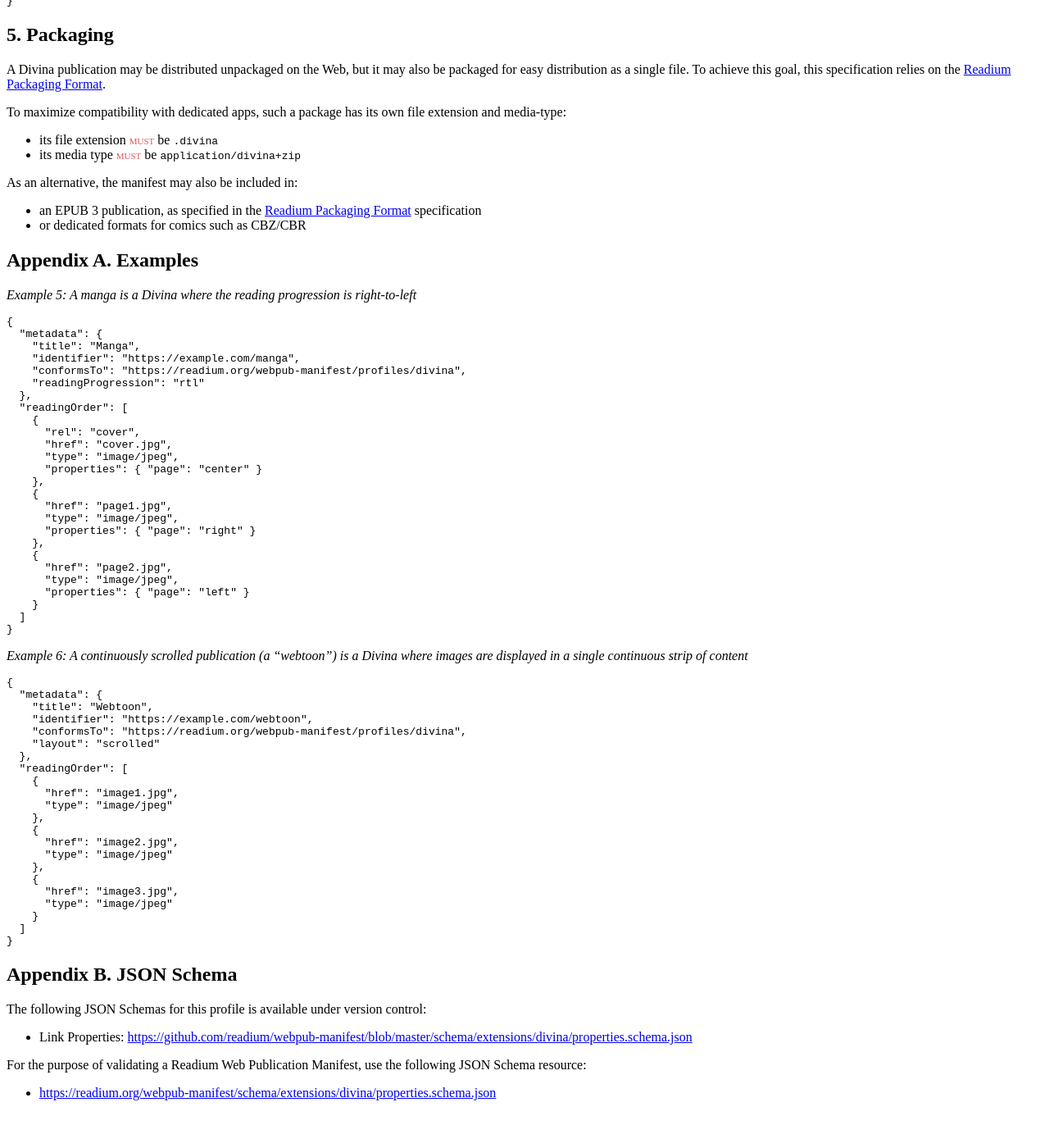
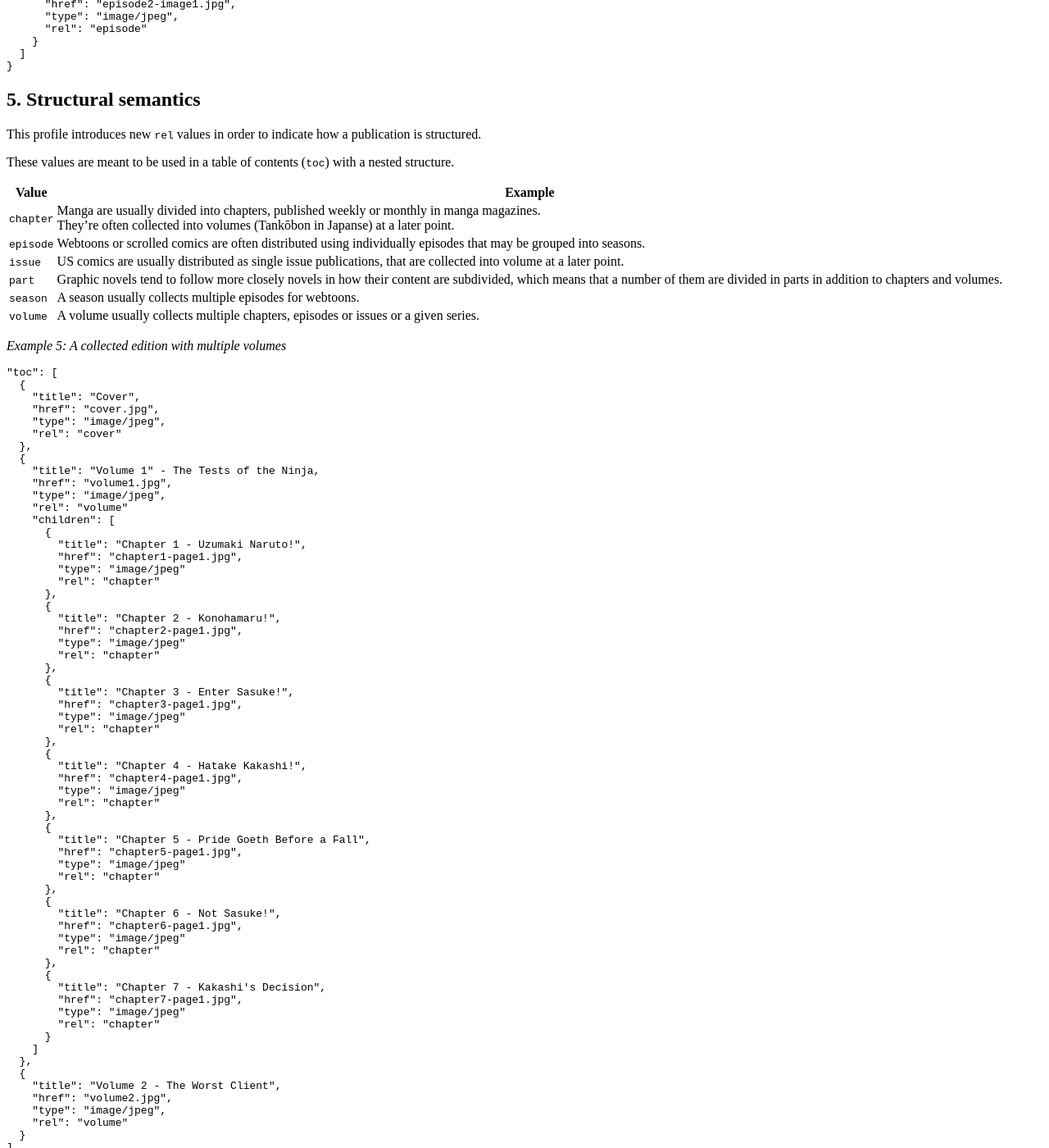
Before and after one commit to readium/webpub-manifest, a Jekyll site: the page built from profiles/divina.md, in a window 1280 px wide and 1400 px high, scrolled down 3575 px. Shown: the whole window at 82% size. Built offline with Jekyll 4.4.1, drawn with Linux system fonts in a browser that asks for light colours; our own code applies the rules of GitHub Pages for plain Markdown files; comment, search, counter and statistics services are not loaded; before the commit the page ends 4933 px from its top, so only the background shows below that; some of the changed text lies outside the part shown.

Commit message:
Structural semantics for Divina

````diff
--- a/profiles/divina.md
+++ b/profiles/divina.md
@@ -163,14 +163,7 @@ Reading systems are strongly encouraged to let the user decide if they prefer re
 
 For publications where a single continuous scroll is required to properly display the publication (such as webtoons for example), content creators <strong class="rfc">should</strong> use the [`layout`](../contexts/default/README.md#layout-and-reading-progression) property with the `scrolled` value.
 
-In order to override the default behaviour of displaying all images from the `readingOrder` in a single continuous scroll, this profile also introduces a new property for Link Objects:
-
-<dl>
-  <dt>break-scroll-before</dt>
-  <dd>Specifies that an item in the reading order should break the current continuous scroll and start a new one.</dd>
-</dl>
-
-*Example 4: A scrolled publication with a break in its continuous scroll*
+*Example 4: A scrolled publication that contains two episodes*
 
 ```json
 {
@@ -195,10 +188,7 @@ In order to override the default behaviour of displaying all images from the `re
     },
     {
       "href": "episode2-image1.jpg",
-      "type": "image/jpeg",
-      "properties": {
-        "break-scroll-before": true
-      }
+      "type": "image/jpeg"
     },
     {
       "href": "episode2-image2.jpg",
@@ -208,11 +198,110 @@ In order to override the default behaviour of displaying all images from the `re
       "href": "episode2-image3.jpg",
       "type": "image/jpeg"
     }
+  ],
+  "toc": [
+    {
+      "title": "Episode 1",
+      "href": "episode1-image1.jpg",
+      "type": "image/jpeg",
+      "rel": "episode"
+    },
+    {
+      "title": "Episode 2",
+      "href": "episode2-image1.jpg",
+      "type": "image/jpeg",
+      "rel": "episode"
+    }
   ]
 }
 ```
 
-## 5. Packaging
+## 5. Structural semantics
+
+This profile introduces new `rel` values in order to indicate how a publication is structured.
+
+These values are meant to be used in a table of contents (`toc`) with a nested structure.
+
+| Value  | Example |
+| ------ | ------- |
+| `chapter` | Manga are usually divided into chapters, published weekly or monthly in manga magazines. <br /> They're often collected into volumes (Tankōbon in Japanse) at a later point. |
+| `episode` | Webtoons or scrolled comics are often distributed using individually episodes that may be grouped into seasons. |
+| `issue` | US comics are usually distributed as single issue publications, that are collected into volume at a later point. |
+| `part` | Graphic novels tend to follow more closely novels in how their content are subdivided, which means that a number of them are divided in parts in addition to chapters and volumes. |
+| `season` | A season usually collects multiple episodes for webtoons. |
+| `volume` | A volume usually collects multiple chapters, episodes or issues or a given series. |
+
+*Example 5: A collected edition with multiple volumes*
+
+```json
+"toc": [
+  {
+    "title": "Cover",
+    "href": "cover.jpg",
+    "type": "image/jpeg",
+    "rel": "cover"
+  },
+  {
+    "title": "Volume 1" - The Tests of the Ninja,
+    "href": "volume1.jpg",
+    "type": "image/jpeg",
+    "rel": "volume"
+    "children": [
+      {
+        "title": "Chapter 1 - Uzumaki Naruto!",
+        "href": "chapter1-page1.jpg",
+        "type": "image/jpeg"
+        "rel": "chapter"
+      },
+      {
+        "title": "Chapter 2 - Konohamaru!",
+        "href": "chapter2-page1.jpg",
+        "type": "image/jpeg"
+        "rel": "chapter"
+      },
+      {
+        "title": "Chapter 3 - Enter Sasuke!",
+        "href": "chapter3-page1.jpg",
+        "type": "image/jpeg"
+        "rel": "chapter"
+      },
+      {
+        "title": "Chapter 4 - Hatake Kakashi!",
+        "href": "chapter4-page1.jpg",
+        "type": "image/jpeg"
+        "rel": "chapter"
+      },
+      {
+        "title": "Chapter 5 - Pride Goeth Before a Fall",
+        "href": "chapter5-page1.jpg",
+        "type": "image/jpeg"
+        "rel": "chapter"
+      },
+      {
+        "title": "Chapter 6 - Not Sasuke!",
+        "href": "chapter6-page1.jpg",
+        "type": "image/jpeg"
+        "rel": "chapter"
+      },
+      {
+        "title": "Chapter 7 - Kakashi's Decision",
+        "href": "chapter7-page1.jpg",
+        "type": "image/jpeg"
+        "rel": "chapter"
+      }
+    ]
+  },
+  {
+    "title": "Volume 2 - The Worst Client",
+    "href": "volume2.jpg",
+    "type": "image/jpeg",
+    "rel": "volume"
+  }
+]
+```
+
+
+## 6. Packaging
 
 A Divina publication may be distributed unpackaged on the Web, but it may also be packaged for easy distribution as a single file. To achieve this goal, this specification relies on the [Readium Packaging Format](./packaging.md).
 
@@ -226,10 +315,19 @@ As an alternative, the manifest may also be included in:
 - an EPUB 3 publication, as specified in the [Readium Packaging Format](./packaging.md#6-hybrid-epub-3--rpf-packages) specification
 - or dedicated formats for comics such as CBZ/CBR
 
+## Appendix A. JSON Schema
 
-## Appendix A. Examples
+The following JSON Schemas for this profile is available under version control:
 
-*Example 5: A manga is a Divina where the reading progression is right-to-left*
+- Link Properties: <https://github.com/readium/webpub-manifest/blob/master/schema/extensions/divina/properties.schema.json>
+
+For the purpose of validating a Readium Web Publication Manifest, use the following JSON Schema resource:
+
+- <https://readium.org/webpub-manifest/schema/extensions/divina/properties.schema.json>
+
+## Appendix B. Examples
+
+*Example 6: A manga is a Divina where the reading progression is right-to-left*
 
 
 ```json
@@ -261,7 +359,7 @@ As an alternative, the manifest may also be included in:
 }
 ```
 
-*Example 6: A continuously scrolled publication (a "webtoon") is a Divina where images are displayed in a single continuous strip of content*
+*Example 7: A continuously scrolled publication (a "webtoon") is a Divina where images are displayed in a single continuous strip of content*
 
 
 ```json
@@ -288,13 +386,3 @@ As an alternative, the manifest may also be included in:
   ]
 }
 ```
-
-## Appendix B. JSON Schema
-
-The following JSON Schemas for this profile is available under version control:
-
-- Link Properties: <https://github.com/readium/webpub-manifest/blob/master/schema/extensions/divina/properties.schema.json>
-
-For the purpose of validating a Readium Web Publication Manifest, use the following JSON Schema resource:
-
-- <https://readium.org/webpub-manifest/schema/extensions/divina/properties.schema.json>
--- a/schema/extensions/divina/properties.schema.json
+++ /dev/null
@@ -1,13 +0,0 @@
-{
-  "$schema": "http://json-schema.org/draft-07/schema#",
-  "$id": "https://readium.org/webpub-manifest/schema/extensions/divina/properties.schema.json",
-  "title": "Divina Profile - Link Properties",
-  "type": "object",
-  "properties": {
-    "break-scroll-before": {
-      "description": "Specifies that an item in the reading order should break the current continuous scroll and start a new one.",
-      "type": "boolean",
-      "default": false
-    }
-  }
-}
--- a/schema/link.schema.json
+++ b/schema/link.schema.json
@@ -47,7 +47,6 @@
       "allOf": [
         { "$ref": "extensions/epub/properties.schema.json" },
         { "$ref": "extensions/encryption/properties.schema.json" },
-        { "$ref": "extensions/divina/properties.schema.json" },
         { "$ref": "experimental/presentation/properties.schema.json" },
         { "$ref": "https://drafts.opds.io/schema/properties.schema.json" }
       ]
````
